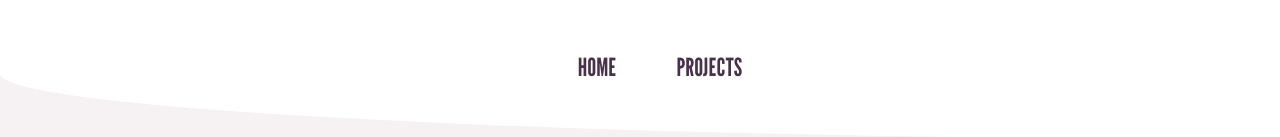
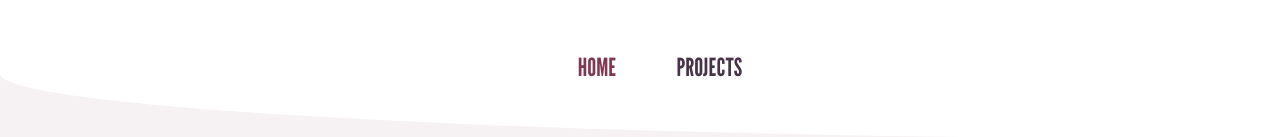
Before and after one commit to jagodakubicka/Jagoda-Kubicka, a React (Vite) app: page / in a window 1280 px wide. Shown: the top 137 px of the page. Built offline with nearby package versions, Linux system fonts and the light colour scheme.

Commit message:
navbar links active state

```diff
--- a/src/components/AnimatedRoutes.tsx
+++ b/src/components/AnimatedRoutes.tsx
@@ -11,7 +11,7 @@ export default function AnimatedRoutes() {
   return (
     <AnimatePresence>
      <Routes location={location} key={location.pathname}>
-        <Route path="/" element={<Home />}></Route>
+        <Route index element={<Home />}></Route>
         <Route path="/projects" element={<Projects/>}></Route>
 
       </Routes>
--- a/src/components/navbar/Navbar.tsx
+++ b/src/components/navbar/Navbar.tsx
@@ -1,4 +1,4 @@
-import { Link } from "react-router-dom"
+import { NavLink } from "react-router-dom"
 
 //styles
 import './styles/style.css'
@@ -7,8 +7,8 @@ export default function Navbar() {
   return (
     <div className="navbar">
      <ul>
-     <li><Link  to="/" >Home</Link></li>
-     <li><Link to="/projects">Projects</Link></li>
+     <li><NavLink  to="/" >Home</NavLink></li>
+     <li><NavLink to="/projects">Projects</NavLink></li>
      </ul>
     </div>
   )
--- a/src/components/navbar/styles/style.css
+++ b/src/components/navbar/styles/style.css
@@ -44,10 +44,7 @@
  transform: scale(1);
 }
 .navbar ul li a.active{
-  width: 100%;
- display: block;
- border-bottom: 5px solid rgb(97, 148, 121);
- transform: scale(1);
+ color: rgb(129, 55, 83) ;
 }
 
 @media (max-width: 600px){
```
